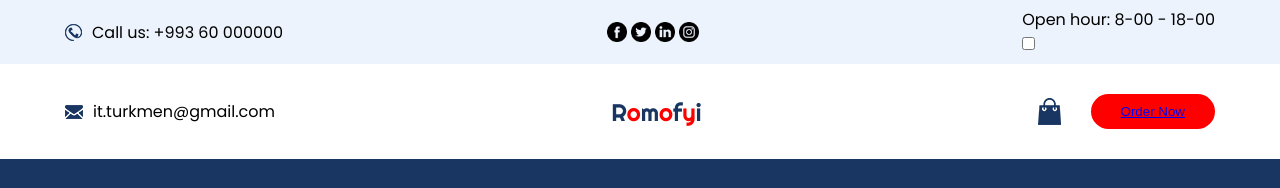
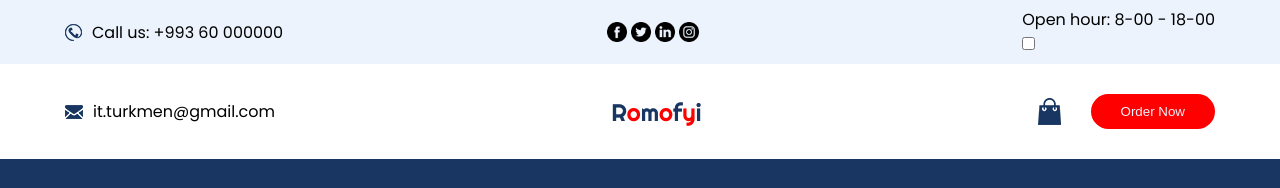
Before and after one commit to bestkakajan/responsiveecommerce, a plain HTML site: page index.html in a window 1280 px wide. Shown: the top 188 px of the page. Drawn offline with Linux system fonts and the light colour scheme.

Commit message:
Add files via upload

```diff
--- a/index.html
+++ b/index.html
@@ -38,7 +38,7 @@
                 <h2>R<span>o</span>m<span>o</span>f<span>y</span>i</h2>
                 <div class="row2">
                     <img src="./img/shop.png" alt="">
-                    <button> <a href="../business/index.html">Order Now</a></button>
+                    <button> <a href="tel: +99362111514">Order Now</a></button>
                 </div>
             </div>
         </div>
--- a/style.scss
+++ b/style.scss
@@ -75,6 +75,10 @@ header{
             outline: none;
             border-radius: 25px;
             margin-left: 30px;
+            a{
+                text-decoration: none;
+                color: $color1;
+            }
         }
     }
 
```
Also changed, not shown: style.css.
